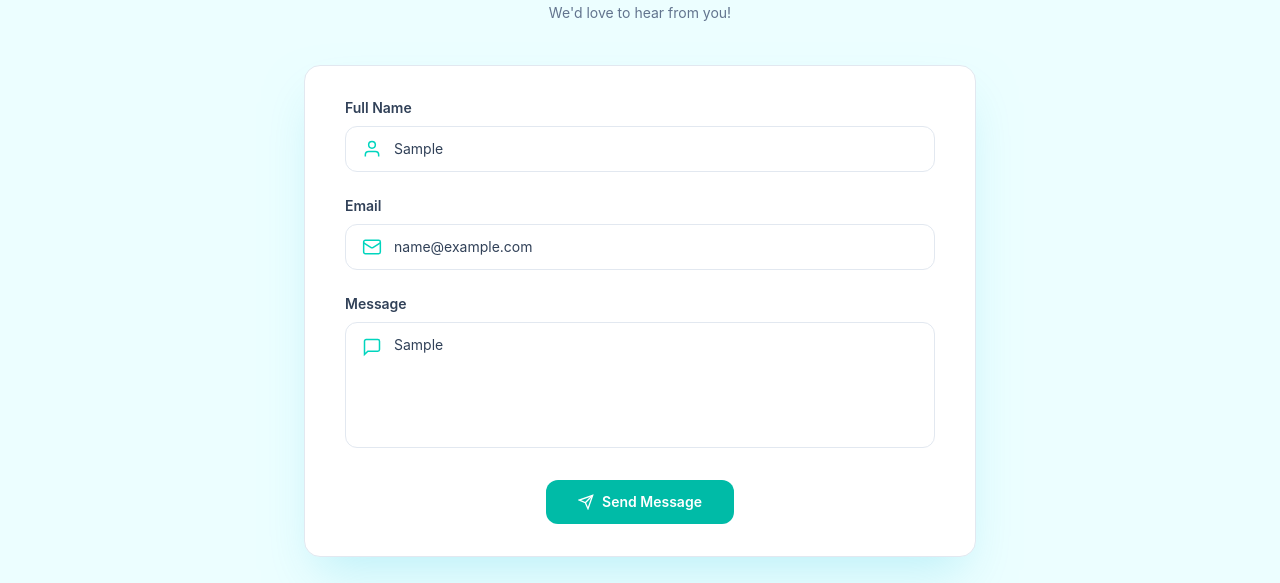
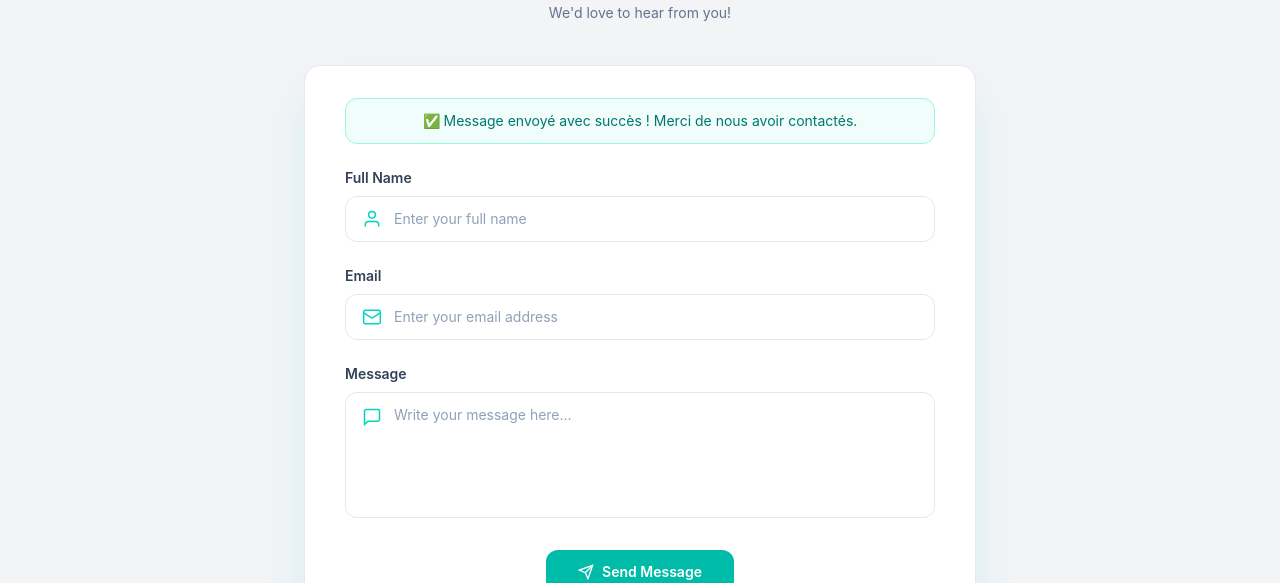
Before and after one commit to Skyzex54/Project_react_club, a React (Vite) app in the folder site_club/: page /contact in a window 1280 px wide. Both pictures are taken after typing "Sample", "name@example.com", "Sample" into the empty fields and a click on the button "Send Message". Shown: the part 217-800 px from the top of the page. Built offline with nearby package versions, Linux system fonts and the light colour scheme.

Commit message:
usestate

```diff
--- a/site_club/src/Components/formulaire_contact.jsx
+++ b/site_club/src/Components/formulaire_contact.jsx
@@ -1,9 +1,32 @@
 import React from "react";
+import { useState } from "react";
 
 function Formulaire() {
-  return (
+
+    //fin aystokaw les info, l function li atbdl lvariable, awl valeur atakhdha lvariable hya walo " "
+    const [name, setNom] = useState("");
+    const [email, setEmail] = useState("");
+    const [msg, setMessage] = useState("");
+    const [send, setEnvoye] = useState(false); //ghatafficher l msg bli lm3lmat wslo
+
+    //function atkhwi lina les donnee mni user aywrk ela bouton
+    function handleEnvoyer() {
+        setEnvoye(true); //ghatafficha message
+        setNom(""); // name atwli khawya
+        setEmail("");
+        setMessage("");
+      }
+
+    return (
     // moreba3 lkbiiirr li haz kolchi
     <div className="bg-white border border-slate-200 rounded-2xl shadow-2xl shadow-cyan-500/20 px-10 py-8 w-full max-w-2xl mx-auto">
+
+        {/*message li ayban ila l user wrk ela send hit setEnvoye khdat value true */}
+        {send && (
+            <div className="mb-6 bg-teal-50 border border-teal-200 text-teal-700 text-sm rounded-xl px-4 py-3 text-center">
+                ✅ Message envoyé avec succès ! Merci de nous avoir contactés.
+            </div>
+        )}
 
       {/*div dyal smya o morba3 dyalha*/}
       <div className="mb-6">
@@ -26,6 +49,8 @@ function Formulaire() {
           <input
             type="text"
             placeholder="Enter your full name"
+            value={name}
+            onChange={(e) => setNom(e.target.value)} //had function atakhd ay character tktb f input matalan "A" o ghadi theto f setName atwli setName ="A" o hakada tatsali name
             className="w-full text-sm text-slate-700 placeholder-slate-400 outline-none bg-transparent"
           />
         </div>
@@ -49,6 +74,8 @@ function Formulaire() {
           <input
             type="email"
             placeholder="Enter your email address"
+            value={email}
+            onChange={(e) => setEmail(e.target.value)}
             className="w-full text-sm text-slate-700 placeholder-slate-400 outline-none bg-transparent"
           />
         </div>
@@ -73,6 +100,8 @@ function Formulaire() {
           <textarea
             placeholder="Write your message here..."
             rows={5}
+            value={msg}
+            onChange={(e) => setMessage(e.target.value)}
             className="w-full text-sm text-slate-700 placeholder-slate-400 outline-none bg-transparent resize-none"
           />
         </div>
@@ -80,7 +109,8 @@ function Formulaire() {
 
       {/*div dyal bouton Send Message*/}
       <div className="flex justify-center">
-        <button className="flex items-center gap-2 bg-teal-500 hover:bg-teal-600 text-white text-sm font-semibold px-8 py-3 rounded-xl transition-colors">
+        <button className="flex items-center gap-2 bg-teal-500 hover:bg-teal-600 text-white text-sm font-semibold px-8 py-3 rounded-xl transition-colors"
+                onClick={handleEnvoyer}> {/*had onclick une fois user aycliki ela botona lfonction handleEnvoyer ghadi t executa */}
 
           {/* Icône sarokh dyal botona*/}
           <svg viewBox="0 0 24 24" className="h-4 w-4" fill="none" stroke="currentColor" strokeWidth="2">
--- a/site_club/src/pages/Contact.jsx
+++ b/site_club/src/pages/Contact.jsx
@@ -3,7 +3,7 @@ import Formulaire from "../Components/formulaire_contact";
 function Contact() {
   return (
 
-    <div className="min-h-screen bg-cyan-50 py-16 px-4">
+    <div className="min-h-screen bg-cyan-5 0 py-16 px-4">
 
       {/* titre o lteht */}
       <div className="text-center mb-10">
```
